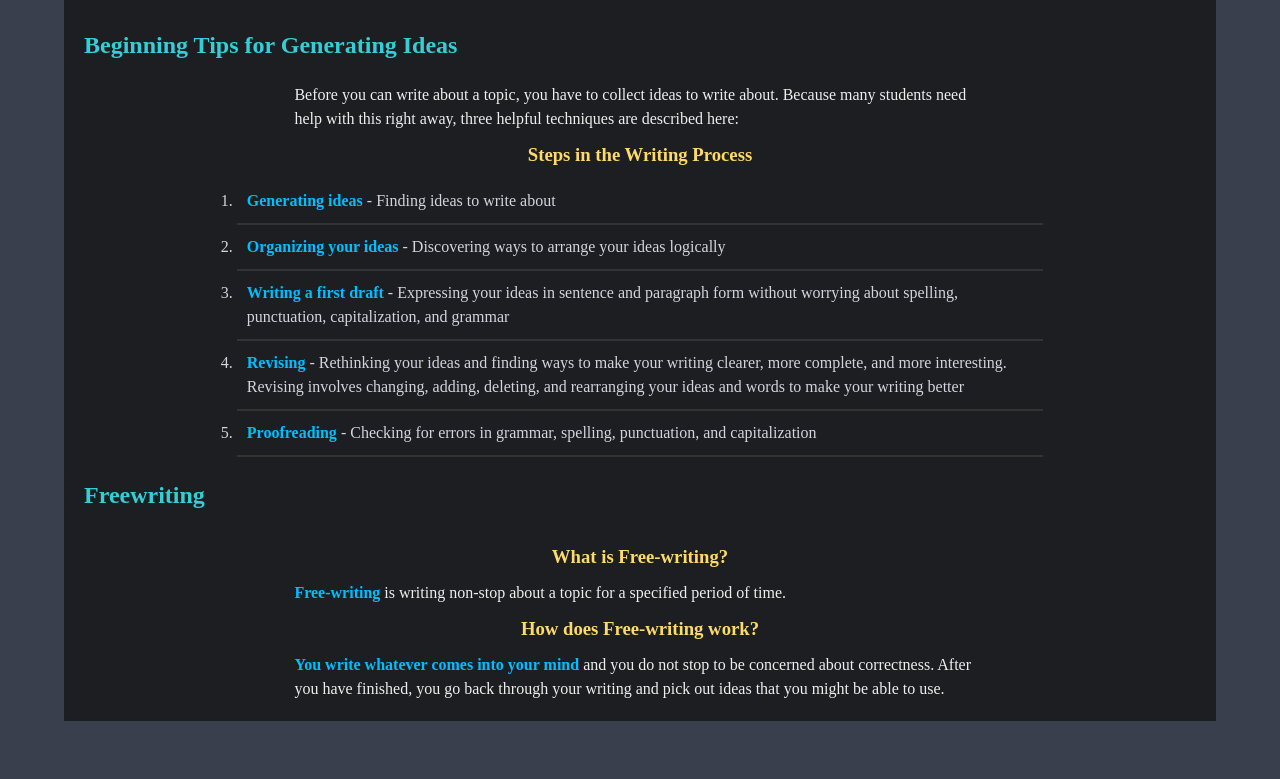
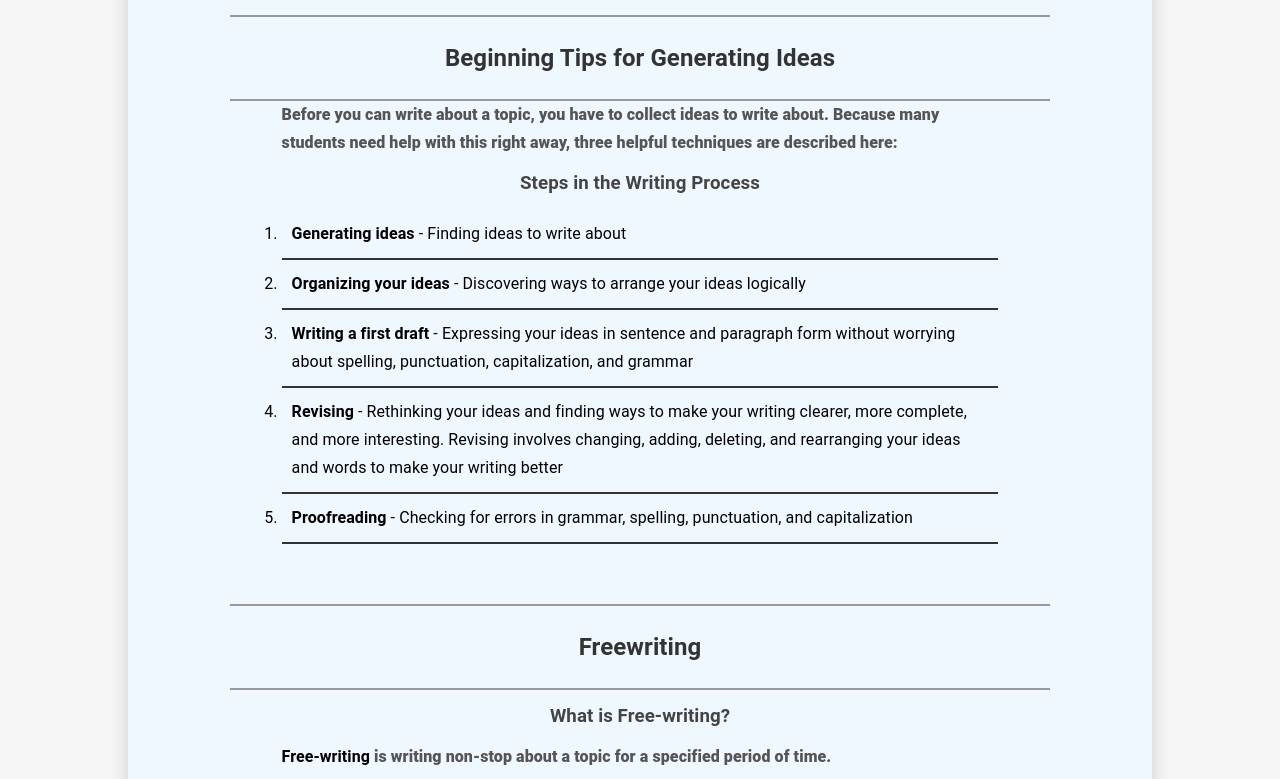
Before and after one commit to P3RPLEX3D/TeamTreeHouse, a plain HTML site: page index.html in a window 1280 px wide. Shown: the part 131-910 px from the top of the page. Before the commit the page ends 852 px from the top, so only its background shows below. Drawn offline with Linux system fonts and the light colour scheme; a web font is replaced by a local one.

Commit message:
Update style.css

```diff
--- a/CSS/style.css
+++ b/CSS/style.css
@@ -1,13 +1,16 @@
 * {
 	margin: 0;
 	box-sizing: border-box;
-	line-height: 1.5em;
+	line-height: 1.75em;
 }
 html body {
-
+	margin: 0 auto;
 	text-align: center;
-	background-color: #393f4d;
-	color: #eee;
+	background-color: whitesmoke;
+	color: #000;
+	font-family: "Roboto", sans-serif;
+	font-size: 16px;
+	letter-spacing: 0.005em;
 }
 .flex-box {
 	display: flex;
@@ -16,74 +19,76 @@ html body {
 	align-items: center;
 	justify-content: center;
 	justify-items: center;
-
 }
 
 div {
 	box-sizing: border-box;
 	padding-top: 20px;
 	padding-bottom: 20px;
-	width: 90%;
+	width: 80%;
 	height: 100%;
 	margin: auto;
 
-	font-family: Rubik;
-	background-color: #1d1e22;
+	background-color: aliceblue;
+	box-shadow: 0px 10px 15px #ccc;
 }
 
 ol {
 	padding-left: 0;
 	margin: auto;
 	text-align: left;
-	color: #d4d4dc;
+	color: #000;
 	width: 70%;
 }
 
 li {
-	color: #d4d4dc;
+	color: #000;
 	padding: 10px;
-	margin:  auto;
+	margin: auto;
 	width: 100%;
 	border-bottom: 2px solid #333;
 }
 
 strong {
-	color: deepskyblue;
+	color: #000;
 }
-
-
 
 .freewriting {
 	text-align: left;
 	width: 100%;
 	margin: auto;
+	padding-top: 60px;
 }
 
 h1 {
 	padding: 30px;
 	margin-bottom: 10px;
-	color: skyblue;
+	color: #555;
 }
 
 h2 {
 	padding: 20px;
-	color: #35ced6;
-	text-align:left;
-	margin-top: 50px auto;
-width: 70%;
-
+	color: #333;
+	text-align: center;
+	border-top: 2px solid #999;
+	border-bottom: 2px solid #999;
+	width: 80%;
+	margin: 0 auto;
 }
 
- h3 {
-	color: #feda6a;
+h3 {
+	color: #444;
 	max-width: 80%;
 	padding: 10px;
-	text-align:center;
-		margin: auto;
+	text-align: center;
+	margin: auto;
 }
 
 p {
-	max-width: 60%;
+	max-width: 70%;
 	text-align: left;
 	margin: auto;
+	color: #555;
+	padding: 0;
+	font-weight: 900;
 }
```
